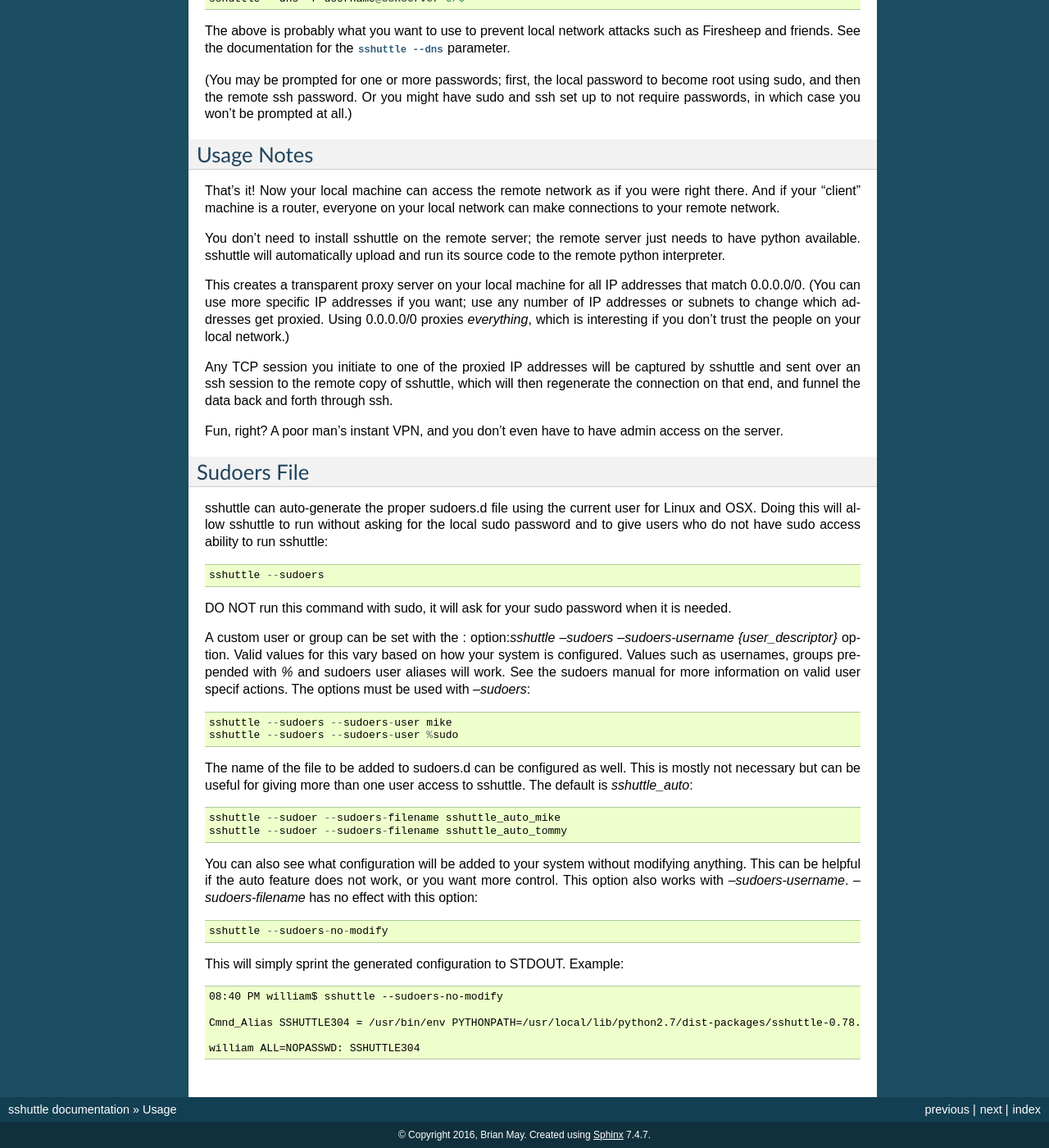
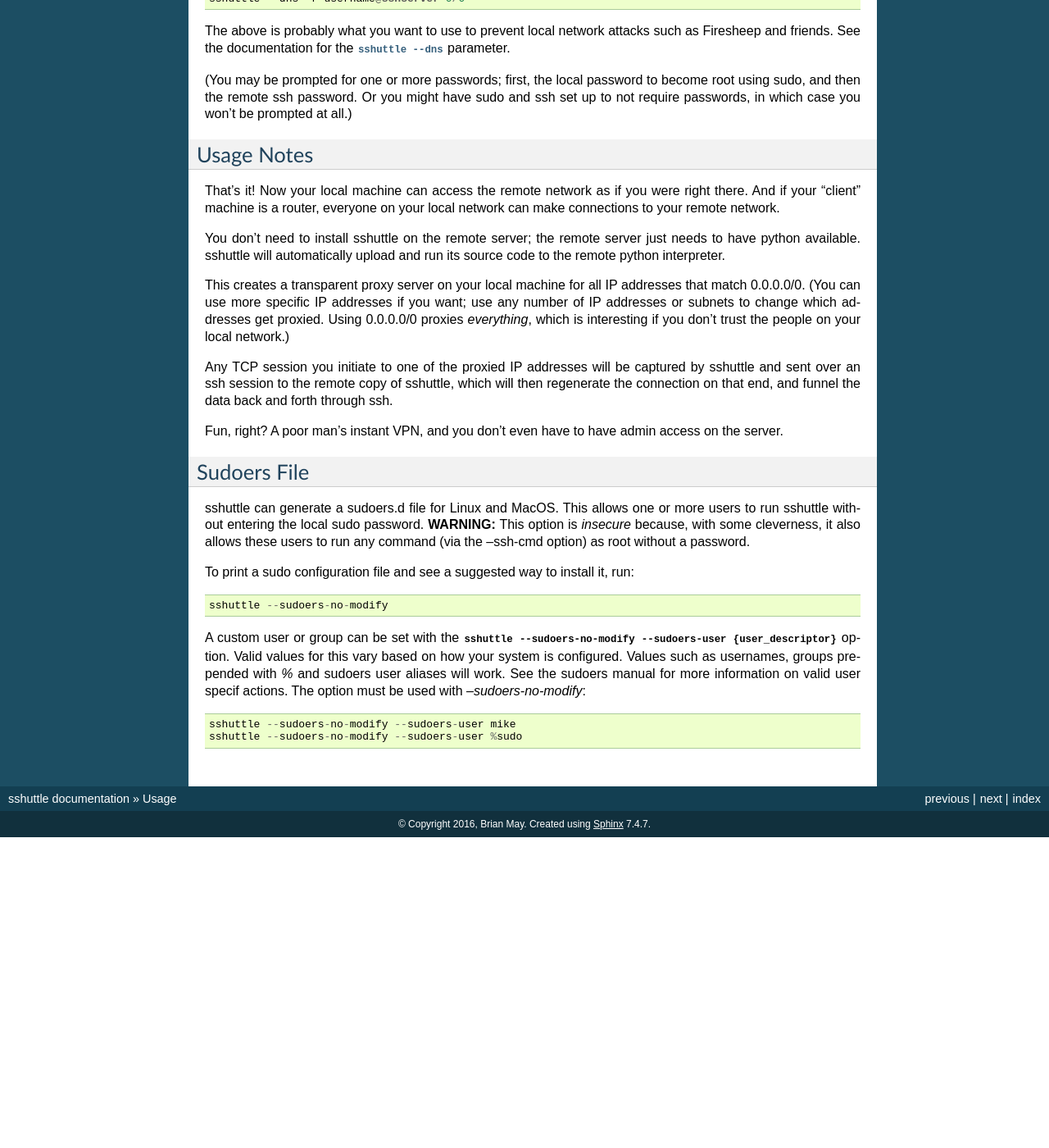
Before and after one commit to sshuttle/sshuttle, a Sphinx documentation site: the page built from docs/usage.rst, in a window 1280 px wide and 1400 px high, scrolled down 595 px. Shown: the whole window at 82% size. Built offline with Sphinx 7.4.7, drawn with Linux system fonts in a browser that asks for light colours; the version number could not be read and is left out; after the commit the page ends 1616 px from its top, so only the background shows below that.

Commit message:
Remove --sudoers, improve --sudoers-no-modify
Allowing sshuttle to add/overwrite sudoers configuration file at
locations of the users' choosing adds complexity to the code compared
to asking users to install the sudo configuration themselves. It
requires sshuttle to make decisions about how much effort we put into
ensuring that the file is written to a proper location. The current
method relies on the 'realpath' program which is not installed on
MacOS by default.

There are serious problems when the sudo configuration is used to
allow a user to *only* run sshuttle as root (with or without a
password). First, that user could then use the --sudoers option to
give other users sudo privileges. Second, the user can run any command
as root because sshuttle accepts a --ssh-cmd parameter which allows a
user to specify a program that sshuttle should run. There may also be
additional issues that we have not identified.

By removing the --sudoers option (and the associated sudoers-add
script), this reduces the problems above. This code keeps the
--sudoers-no-modify feature which prints a configuration to stdout for
the user to install. It includes a clear warning about how --ssh-cmd
could potentially be abused to run other programs.

A warning about some of these issues has been in sshuttle since
version 1.1.0. This commit also adds that warning to more locations in
the documentation.

```diff
--- a/docs/installation.rst
+++ b/docs/installation.rst
@@ -19,6 +19,4 @@ Installation
 Optionally after installation
 -----------------------------
 
-- Add to sudoers file::
-
-      sshuttle --sudoers
+- Install sudoers configuration. For details, see the "Sudoers File" section in :doc:`usage`
--- a/docs/usage.rst
+++ b/docs/usage.rst
@@ -71,44 +71,23 @@ admin access on the server.
 
 Sudoers File
 ------------
-sshuttle can auto-generate the proper sudoers.d file using the current user
-for Linux and OSX. Doing this will allow sshuttle to run without asking for
-the local sudo password and to give users who do not have sudo access
-ability to run sshuttle::
 
-  sshuttle --sudoers
+sshuttle can generate a sudoers.d file for Linux and MacOS. This
+allows one or more users to run sshuttle without entering the
+local sudo password. **WARNING:** This option is *insecure*
+because, with some cleverness, it also allows these users to run any
+command (via the --ssh-cmd option) as root without a password.
 
-DO NOT run this command with sudo, it will ask for your sudo password when
-it is needed.
-
-A custom user or group can be set with the :
-option:`sshuttle --sudoers --sudoers-username {user_descriptor}` option. Valid
-values for this vary based on how your system is configured. Values such as
-usernames, groups pre-pended with `%` and sudoers user aliases will work. See
-the sudoers manual for more information on valid user specif actions.
-The options must be used with `--sudoers`::
-
-  sshuttle --sudoers --sudoers-user mike
-  sshuttle --sudoers --sudoers-user %sudo
-
-The name of the file to be added to sudoers.d can be configured as well. This
-is mostly not necessary but can be useful for giving more than one user
-access to sshuttle. The default is `sshuttle_auto`::
-
-  sshuttle --sudoer --sudoers-filename sshuttle_auto_mike
-  sshuttle --sudoer --sudoers-filename sshuttle_auto_tommy
-
-You can also see what configuration will be added to your system without
-modifying anything. This can be helpful if the auto feature does not work, or
-you want more control. This option also works with `--sudoers-username`.
-`--sudoers-filename` has no effect with this option::
+To print a sudo configuration file and see a suggested way to install it, run::
 
   sshuttle --sudoers-no-modify
 
-This will simply sprint the generated configuration to STDOUT. Example::
+A custom user or group can be set with the
+:option:`sshuttle --sudoers-no-modify --sudoers-user {user_descriptor}`
+option. Valid values for this vary based on how your system is configured.
+Values such as usernames, groups pre-pended with `%` and sudoers user
+aliases will work. See the sudoers manual for more information on valid
+user specif actions. The option must be used with `--sudoers-no-modify`::
 
-  08:40 PM william$ sshuttle --sudoers-no-modify
-
-  Cmnd_Alias SSHUTTLE304 = /usr/bin/env PYTHONPATH=/usr/local/lib/python2.7/dist-packages/sshuttle-0.78.5.dev30+gba5e6b5.d20180909-py2.7.egg /usr/bin/python /usr/local/bin/sshuttle --method auto --firewall
-
-  william ALL=NOPASSWD: SSHUTTLE304
+  sshuttle --sudoers-no-modify --sudoers-user mike
+  sshuttle --sudoers-no-modify --sudoers-user %sudo
--- a/setup.py
+++ b/setup.py
@@ -55,7 +55,6 @@ setup(
         "Programming Language :: Python :: 3.9",
         "Topic :: System :: Networking",
     ],
-    scripts=['bin/sudoers-add'],
     entry_points={
         'console_scripts': [
             'sshuttle = sshuttle.cmdline:main',
```
Also changed, not shown: docs/manpage.rst (+12 -17 lines), 4 other files.
